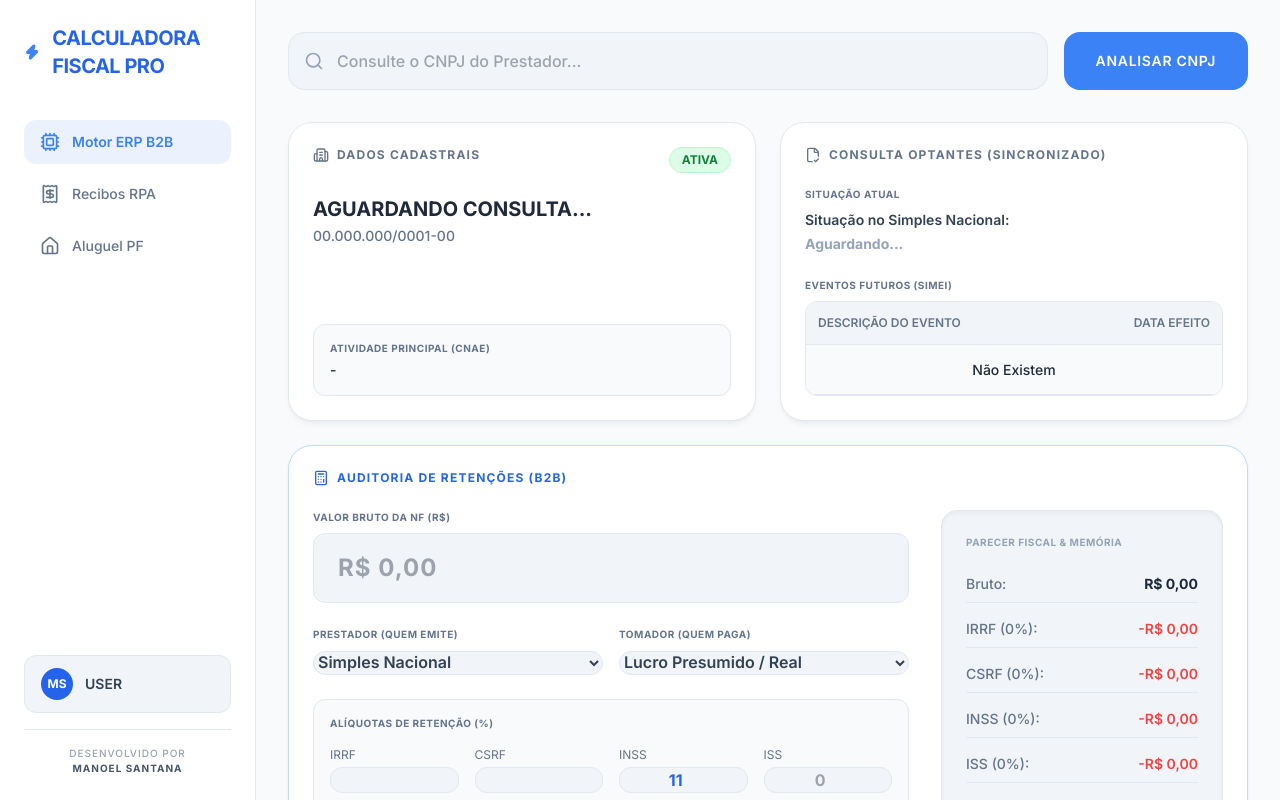
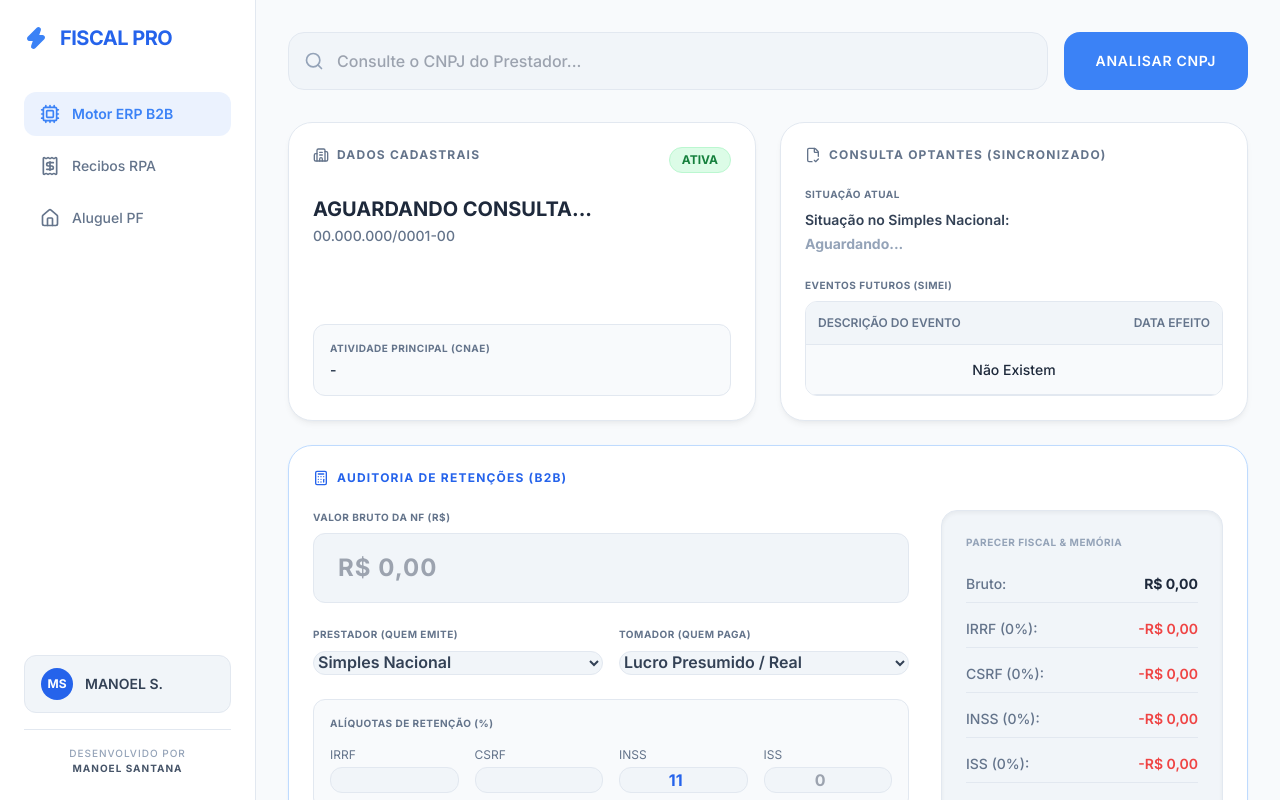
Before and after one commit to manosantanna01-prog/Calculadora-Fiscal-PRO-3.0, a plain HTML site: page index.html in a window 1280 px wide. Drawn offline with nearby package versions, Linux system fonts and the light colour scheme.

Commit message:
Add files via upload

```diff
--- a/index.html
+++ b/index.html
@@ -3,7 +3,7 @@
 <head>
     <meta charset="UTF-8">
     <meta name="viewport" content="width=device-width, initial-scale=1.0">
-    <title>Calculadora Fiscal 3.0 Pro</title>
+    <title>Motor ERP - Fiscal Pro</title>
     <script src="https://cdn.tailwindcss.com"></script>
     <link href="https://fonts.googleapis.com/css2?family=Inter:wght@400;500;600;700;800&display=swap" rel="stylesheet">
     <script src="https://unpkg.com/lucide@latest"></script>
@@ -152,7 +152,7 @@
         <div>
             <div class="flex items-center gap-3 mb-10 text-xl font-bold tracking-tight text-blue-600">
                 <i data-lucide="zap" class="text-blue-500 fill-blue-500"></i>
-                CALCULADORA FISCAL PRO
+                FISCAL PRO
             </div>
 
             <nav class="space-y-2">
@@ -173,7 +173,7 @@
                 <div class="w-8 h-8 rounded-full bg-blue-600 flex items-center justify-center text-xs font-bold text-white">
                     MS
                 </div>
-                <span class="text-sm font-semibold text-slate-700">USER</span>
+                <span class="text-sm font-semibold text-slate-700">MANOEL S.</span>
             </div>
 
             <!-- ASSINATURA DO DESENVOLVEDOR -->
@@ -608,7 +608,7 @@
             // Retenções Federais (Só se não for Simples. CSRF regra > 5000 extinta p/ > 215, IRRF regra geral)
             if (regimePrestador !== 'simples') {
                 let calcIRRF = bruto * (aliqIRRF / 100);
-                if (calcIRRF > 10.00) retIRRF = calcIRRF; // Regra > R$ 10,00 mantida
+                retIRRF = calcIRRF; // Retenção calculada independente do valor (regra personalizada)
 
                 let calcCSRF = bruto * (aliqCSRF / 100);
                 if (calcCSRF > 10.00) retCSRF = calcCSRF; // Regra atualizada CSRF
```
